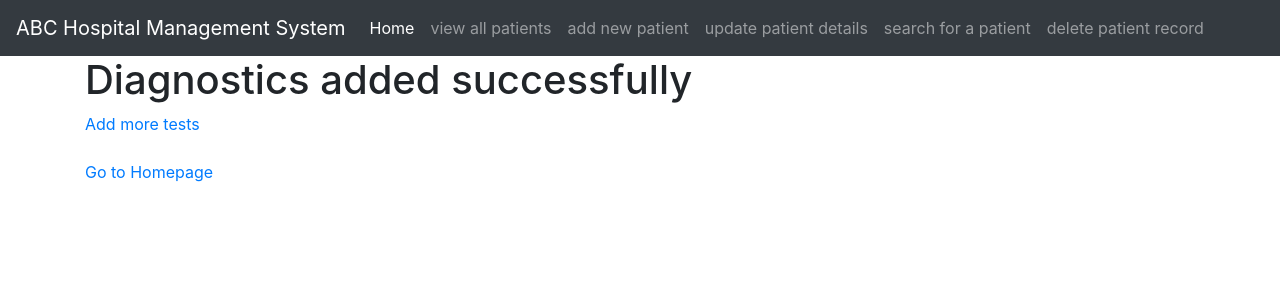
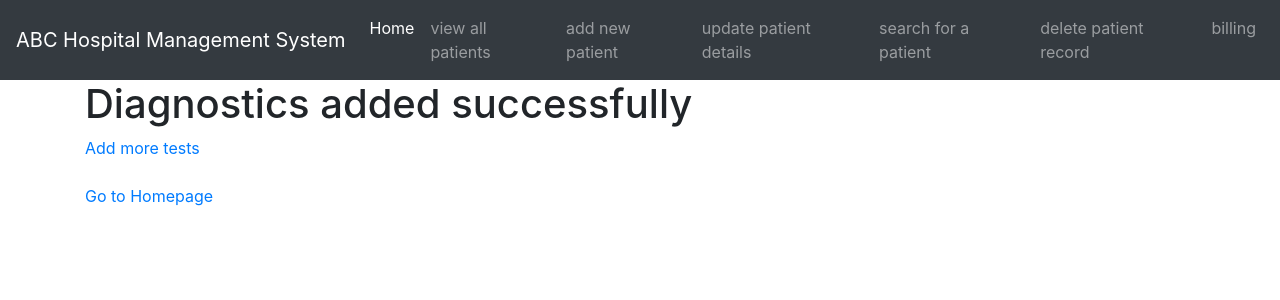
Before and after one commit to sandeepsng/HMS_casestudy, a Flask app: page /update_test/1/10001 in a window 1280 px wide. Shown: the top 300 px of the page. Run offline with Flask 2, Linux system fonts and the light colour scheme; some libraries are stand-ins or nearby versions.

Commit message:
added billing

```diff
--- a/templates/base.html
+++ b/templates/base.html
@@ -25,6 +25,7 @@
 			<a class="nav-item nav-link" href="{{ url_for('update') }}">update patient details</a>
 			<a class="nav-item nav-link" href="{{ url_for('searching') }}">search for a patient</a>
 			<a class="nav-item nav-link" href="{{ url_for('deletePatientRecord') }}">delete patient record</a>
+			<a class="nav-item nav-link" href="{{ url_for('billing') }}">billing</a>
 			</div>
 		</div>
 	  </nav>
```
